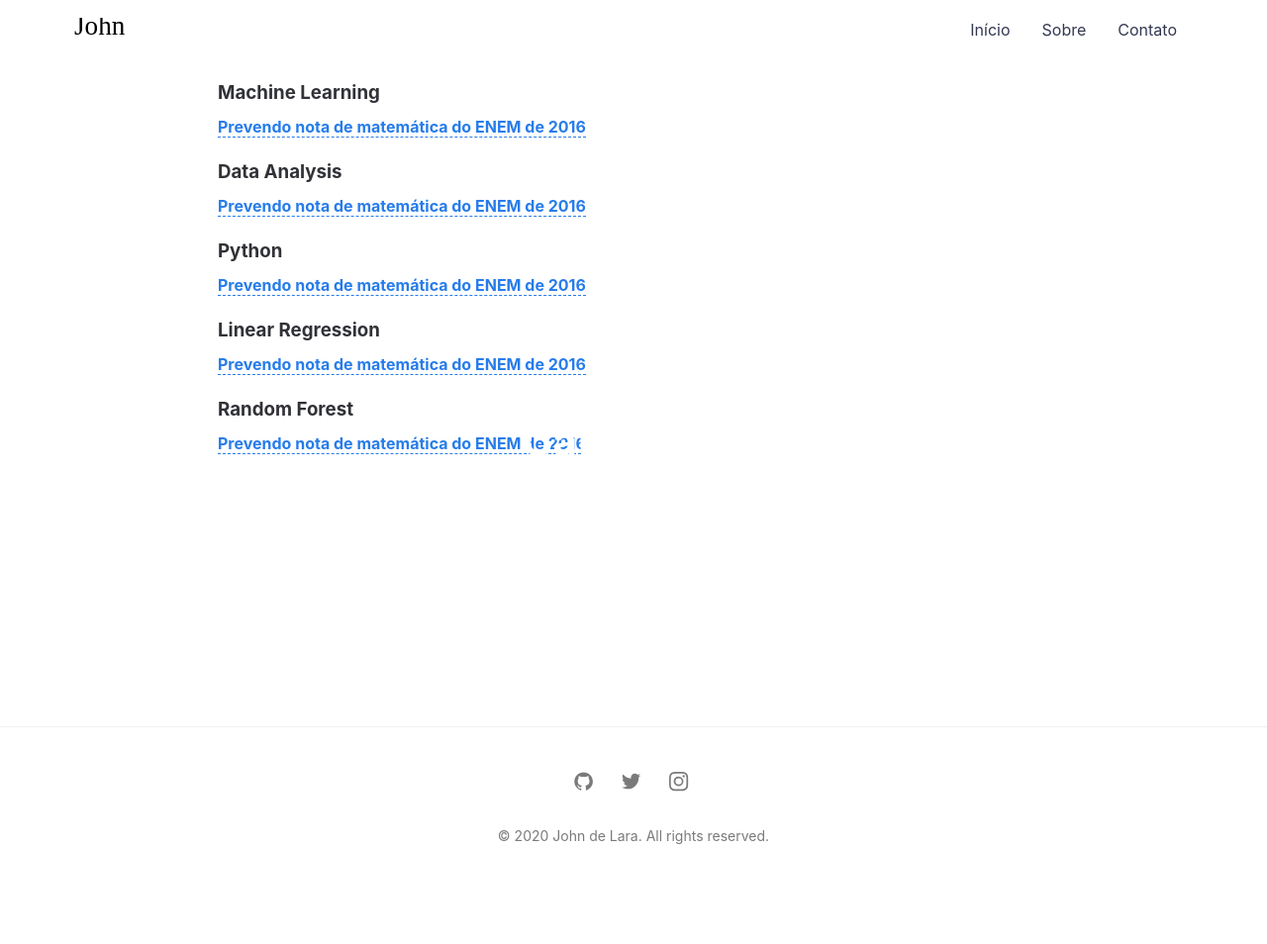
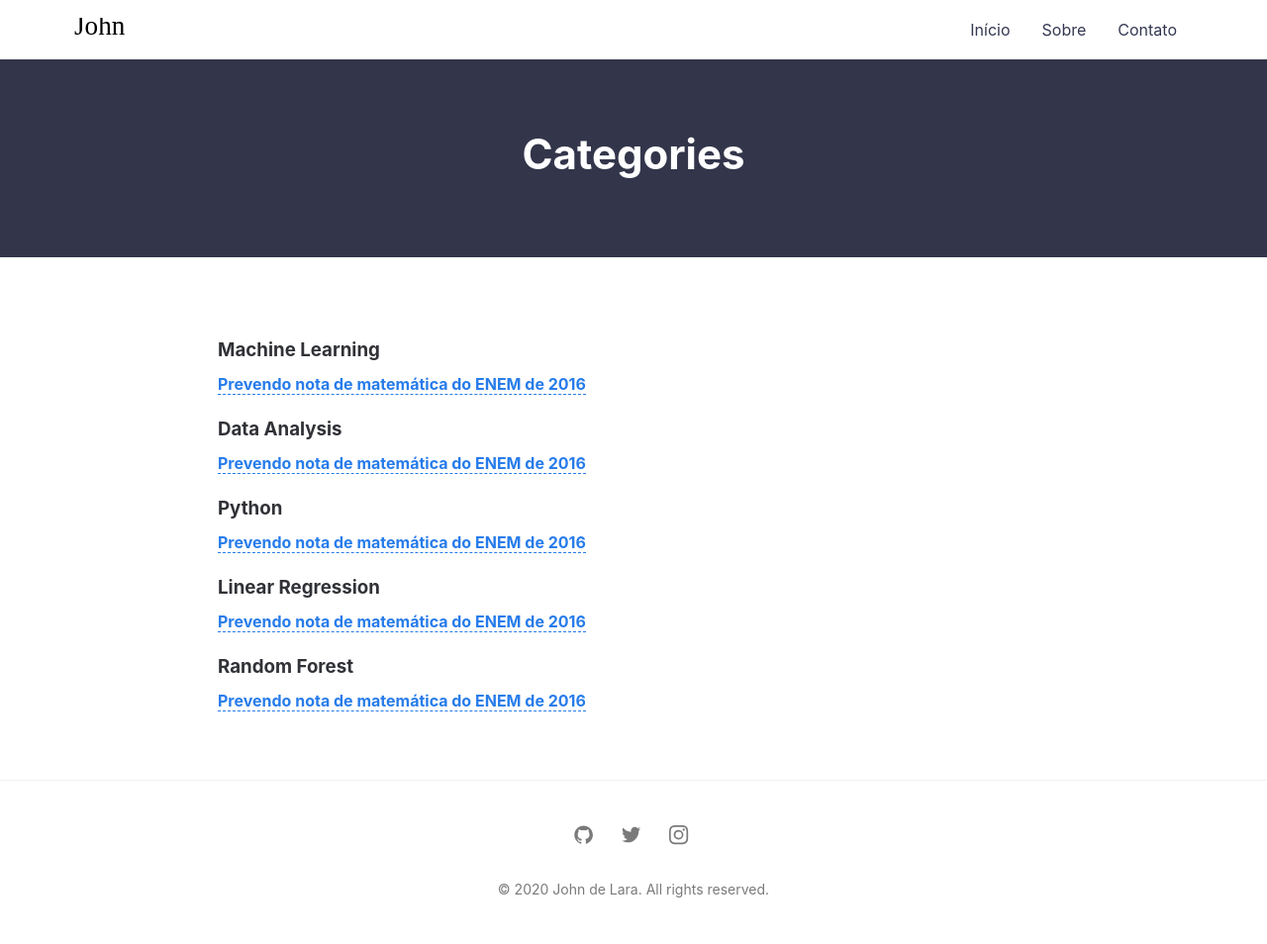
Before and after one commit to johndelara1/portfolioweb, a Jekyll site: the page built from categories.md, in a window 1280 px wide. Shown: the whole page at 99% size. Built offline with Jekyll 4.4.1, drawn with Linux system fonts in a browser that asks for light colours; before the commit the page ends 900 px from its top, so only the background shows below that.

Commit message:
initial commit

```diff
--- a/_layouts/page.html
+++ b/_layouts/page.html
@@ -19,7 +19,7 @@
 
     {% include header.html %}
 
-    <div class="hero__lazyload" data-bg="{{ site.url }}{{ site.baseurl }}/assets/img/{{ site.hero_img1 }}">
+    <div class="hero--small" data-bg="{{ site.url }}{{ site.baseurl }}/assets/img/{{ site.hero_img1 }}">
       <div class="hero__wrap">
         <h1 class="hero__title">{{ page.title }}</h1>
       </div>
```
